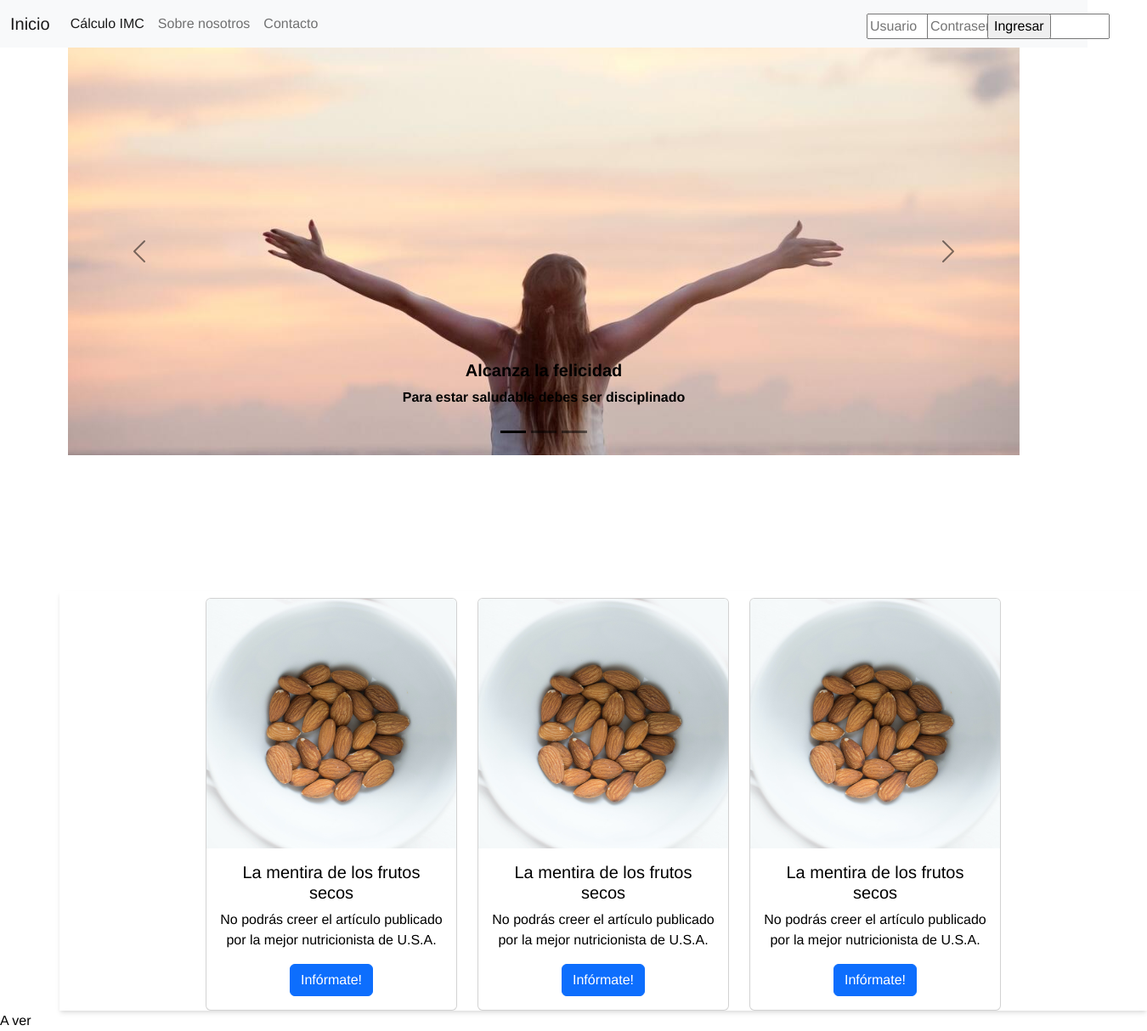
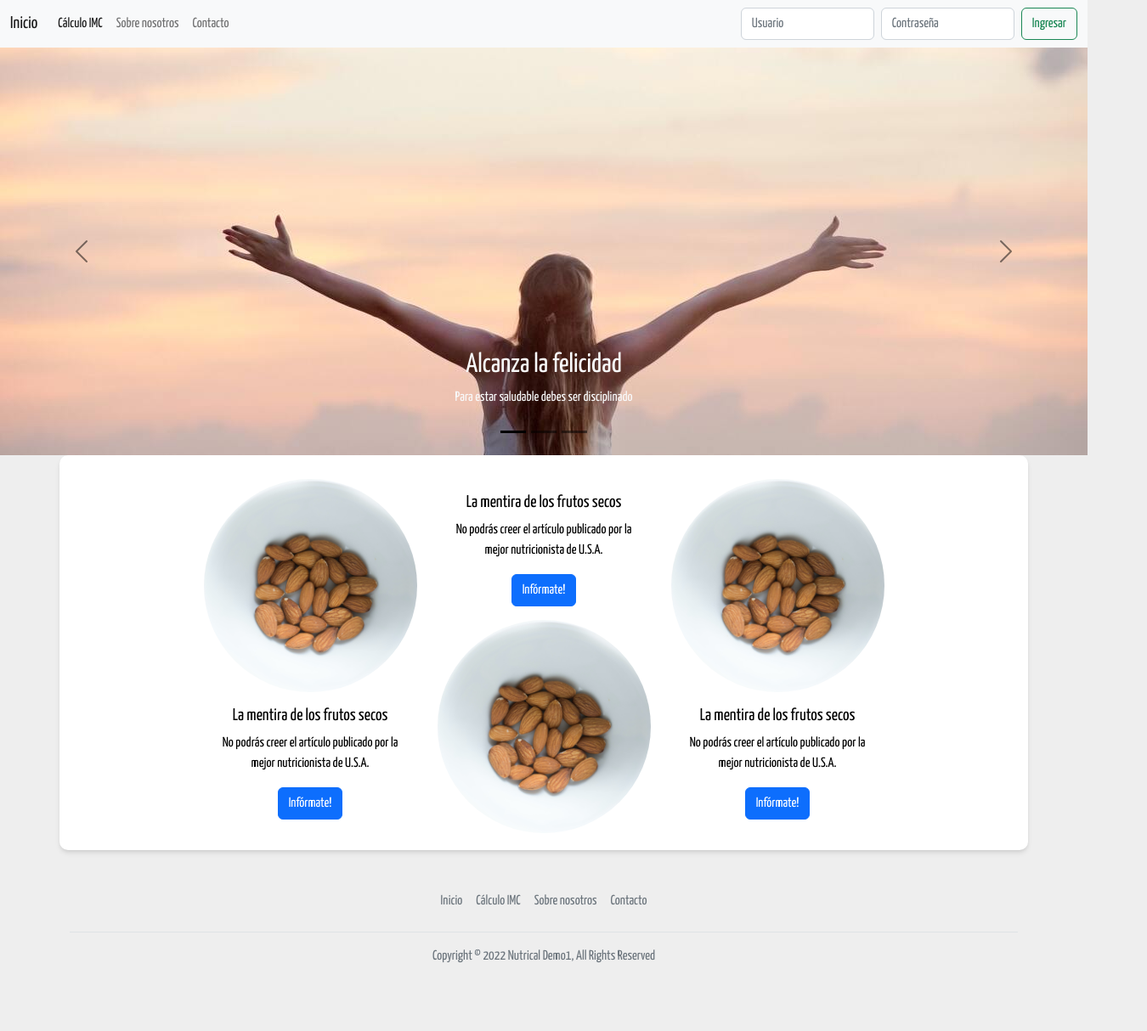
Before and after one commit to SebasTamayoA/GuiaDeMenusPersonalizada, a plain HTML site: page Guia-de-menus-Perzonalizada/index.html in a window 1280 px wide. Shown: the whole page at 85% size, 1350 px wide, since content can reach past the window. Drawn offline with Linux system fonts and the light colour scheme.

Commit message:
Avances de la página inicial

```diff
--- a/Guia-de-menus-Perzonalizada/css/style.css
+++ b/Guia-de-menus-Perzonalizada/css/style.css
@@ -1,12 +1,14 @@
-body{
-    font-family: helvetica, arial, sans-serif;
-    margin:0em;
+body {
+    font-family: 'Yanone Kaffeesatz', sans-serif;
+    margin: 0em;
     color: black;
     overflow-x: hidden;
+    background-color: #eee;
+
 }
 
 
-.slide{
+.slide {
     height: 30rem;
     width: 70rem;
     margin-left: auto;
@@ -15,35 +17,38 @@ body{
 
 }
 
-.carousel-item{
+.carousel-item {
     height: 30rem;
     background-position: center;
     background-size: cover;
+    color: white;
+
 
 }
+/* .text-light {
+    font-size: 60px !important;
+    -webkit-text-stroke: 2px hwb(300 4% 96% / 0.986);
 
-#column-cards-1 {
-    display:flex;
+}
+ */
+.prueba1 {
+    display: flex;
     justify-content: center;
-    box-shadow: 0 4px 6px -1px rgba(0,0,0,0.1), 0 2px 4px -1px rgba(0,0,0,0.06);
+    box-shadow: 0 4px 6px -1px rgba(0, 0, 0, 0.1), 0 2px 4px -1px rgba(0, 0, 0, 0.06);
     border: 0 !important;
-    width: 80rem;
-    margin-top: 10rem;
+    background-color: white;
+    border-radius: 10px;
+    padding: 20px;
 }
 
 
 #carouselExampleDark {
     display: flex;
-    justify-content: center;}
+    justify-content: center;
+    width: 100vw;
+}
 
-
-#column-register-1 {
-    position: absolute;
-    top: 8px;
-    left: 1020px;
+.card-img-top {
+    border-radius: 50%;
 
 }
-
-.card {
-    height: auto;
-}
--- a/Guia-de-menus-Perzonalizada/index.html
+++ b/Guia-de-menus-Perzonalizada/index.html
@@ -9,31 +9,44 @@
   <script type="text/javascript" src=" js/bootstrap.min.js"> </script>
   <script type="text/javascript" src=" js/jquery-3.6.1.js"> </script>
   <link rel="shortcut icon" href="img/icon8.ico" type="image/x-icon">
+  <link rel="preconnect" href="https://fonts.googleapis.com">
+  <link rel="preconnect" href="https://fonts.gstatic.com" crossorigin>
+  <link href="https://fonts.googleapis.com/css2?family=Yanone+Kaffeesatz&display=swap" rel="stylesheet">
   <meta charset="UTF-8">
   <meta http-equiv="X-UA-Compatible" content="IE=edge">
   <meta name="viewport" content="width=device-width, initial-scale=1.0">
 </head>
 
 <body>
+
   <nav class="navbar navbar-expand-lg bg-light">
     <div class="container-fluid">
       <a class="navbar-brand" href="#">Inicio</a>
-      <button class="navbar-toggler" type="button" data-bs-toggle="collapse" data-bs-target="#navbarNav"
-        aria-controls="navbarNav" aria-expanded="false" aria-label="Toggle navigation">
+      <button class="navbar-toggler" type="button" data-bs-toggle="collapse" data-bs-target="#navbarSupportedContent"
+        aria-controls="navbarSupportedContent" aria-expanded="false" aria-label="Toggle navigation">
         <span class="navbar-toggler-icon"></span>
       </button>
-      <div class="collapse navbar-collapse" id="navbarNav">
-        <ul class="navbar-nav">
+      <div class="collapse navbar-collapse" id="navbarSupportedContent">
+        <ul class="navbar-nav me-auto mb-2 mb-lg-0">
           <li class="nav-item">
-            <a class="nav-link active" aria-current="page" href="#">Cálculo IMC</a>
+            <a class="nav-link active" aria-current="page" href="calculoImc.html">Cálculo IMC</a>
           </li>
           <li class="nav-item">
             <a class="nav-link" href="#">Sobre nosotros</a>
           </li>
-          <li class="nav-item">
-            <a class="nav-link" href="#">Contacto</a>
+          <li class="nav-item dropdown">
+            <a class="nav-link" href="#" role="button" aria-expanded="false">
+              Contacto
+            </a>
+
           </li>
+
         </ul>
+        <form class="d-flex" role="search">
+          <input class="form-control me-2" type="text" placeholder="Usuario" aria-label="Search">
+          <input class="form-control me-2" type="text" placeholder="Contraseña" aria-label="Search">
+          <button class="btn btn-outline-success" type="submit">Ingresar</button>
+        </form>
       </div>
     </div>
   </nav>
@@ -51,20 +64,21 @@
     <div class="carousel-inner d-flex">
       <div class="carousel-item active" data-bs-interval="10000" style="background-image: url(img/Carrusel1.jpg)">
         <div class="carousel-caption d-none d-md-block">
-          <h5 class="fw-bold">Alcanza la felicidad</h5>
-          <p class="fw-semibold">Para estar saludable debes ser disciplinado</p>
+          <h5 class=" fs-2 text-light ">Alcanza la felicidad</h5>
+          <p class="text-light">Para estar saludable debes ser disciplinado</p>
         </div>
       </div>
-      <div class="carousel-item" data-bs-interval="2000" style="background-image: url(img/Carrusel2.jpg)">
+      <div class="carousel-item" data-bs-interval="2000"
+        style="background-image: url(img/Carrusel2.jpg); object-fit: fill !important;">
         <div class="carousel-caption d-none d-md-block">
-          <h5 class="fw-bold">El ejercicio es necesario más no suficiente</h5>
-          <p class="fw-semibold">Sin una buena alimentación hasta la rutina más intensiva de ejercicio es inútil</p>
+          <h5 class="text-light display-5 ">El ejercicio es necesario más no suficiente</h5>
+          <p class="text-light">Sin una buena alimentación hasta la rutina más intensiva de ejercicio es inútil</p>
         </div>
       </div>
       <div class="carousel-item" style="background-image: url(img/Carrusel3.jpg)">
         <div class="carousel-caption d-none d-md-block">
-          <h5 class="fw-bold">Toma la decisión!</h5>
-          <p class="fw-semibold">Debes ponerte en control de tu vida y cuidar tu alimentación</p>
+          <h5 class="text-light">Toma la decisión!</h5>
+          <p class="text-light">Debes ponerte en control de tu vida y cuidar tu alimentación</p>
         </div>
       </div>
     </div>
@@ -79,12 +93,12 @@
   </div>
 
 
-  <div class="container text-center">
-    <div class="row" id="column-cards-1">
-      <div class="col-12 col-sm-6 col-lg-3 mt-2">
-        <div class="card">
+  <div class="container text-center ">
+    <div class="row prueba1">
+      <div class="col-12 col-sm-6 col-lg-3 mt-2 flex-wrap">
+        <div class="card border-0">
 
-          <img src="img/frutos secos.jpg" class="card-img-top" alt="...">
+          <img src="img/frutos secos.jpg" class="card-img-top " alt="...">
           <div class="card-body">
             <h5 class="card-title">La mentira de los frutos secos</h5>
             <p class="card-text">No podrás creer el artículo publicado por la mejor nutricionista de U.S.A.</p>
@@ -93,17 +107,17 @@
         </div>
       </div>
       <div class="col-12 col-sm-6 col-lg-3 mt-2">
-        <div class="card" width:10rem>
-          <img src="img/frutos secos.jpg" class="card-img-top" alt="...">
+        <div class="card border-0">
           <div class="card-body">
             <h5 class="card-title">La mentira de los frutos secos</h5>
             <p class="card-text">No podrás creer el artículo publicado por la mejor nutricionista de U.S.A.</p>
             <a href="#" class="btn btn-primary">Infórmate!</a>
           </div>
+          <img src="img/frutos secos.jpg" class="card-img-top" alt="...">
         </div>
       </div>
       <div class="col-12 col-sm-6 col-lg-3 mt-2">
-        <div class="card">
+        <div class="card border-0">
           <img src="img/frutos secos.jpg" class="card-img-top" alt="...">
           <div class="card-body">
             <h5 class="card-title">La mentira de los frutos secos</h5>
@@ -116,23 +130,19 @@
   </div>
 
 
-  </div>
-  <div class="container text-right">
-    <div class="row" id="column-register-1">
-      <div class="col-12 col-sm-6 col-lg-3 mt-2">
-        <p> <input type="text" name="usuario" placeholder="Usuario "></p>
-      </div>
-      <div class="col-12 col-sm-6 col-lg-3 mt-2">
-        <p><input type="password" name="pass" placeholder="Contraseña "></p>
-      </div>
-      <div class="col-12 col-sm-6 col-lg-3 mt-2">
-        <p><input type="submit" value="Ingresar"></p>
-      </div>
-    </div>
-  </div>
 
-  <div>
-    A ver
+
+  <div class="container mt-2">
+    <footer class="py-3 my-4">
+      <ul class="nav justify-content-center border-bottom pb-3 mb-3">
+        <li class="nav-item"><a href="#" class="nav-link px-2 text-muted">Inicio</a></li>
+        <li class="nav-item"><a href="calculoImc.html" class="nav-link px-2 text-muted">Cálculo IMC</a></li>
+        <li class="nav-item"><a href="#" class="nav-link px-2 text-muted">Sobre nosotros</a></li>
+        <li class="nav-item"><a href="#" class="nav-link px-2 text-muted">Contacto</a></li>
+
+      </ul>
+      <p class="text-center text-muted">Copyright &copy; 2022 Nutrical Demo1, All Rights Reserved</p>
+    </footer>
   </div>
 
 
```
Also changed, not shown: Guia-de-menus-Perzonalizada/calculoImc.html (added, +12 -0 lines).
